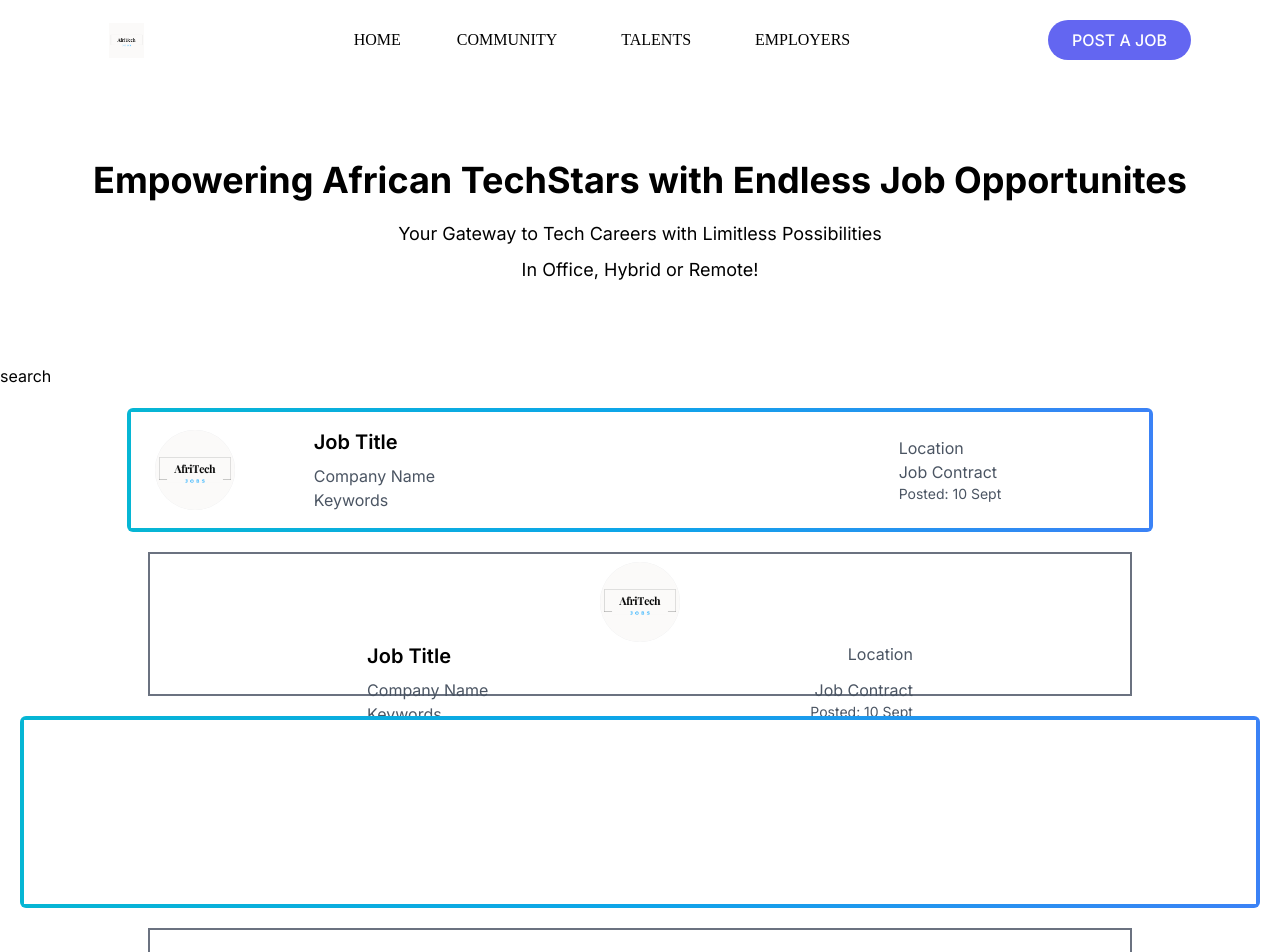
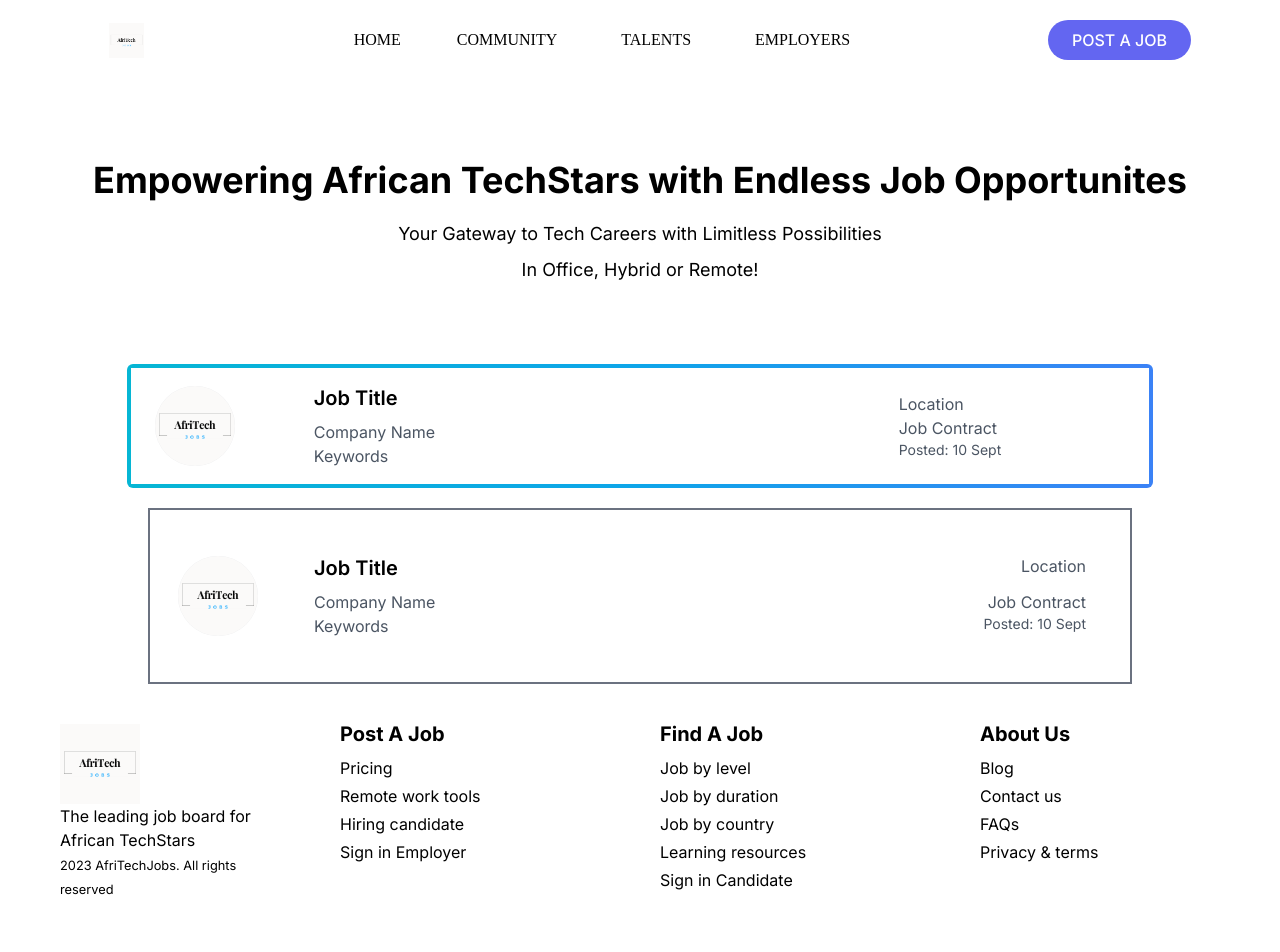
Before and after one commit to Theresa-o/afritechjobsfrontend, a Next.js app: page / in a window 1280 px wide. Shown: the top 952 px of the page. Built offline with nearby package versions, Linux system fonts and the light colour scheme.

Commit message:
created footer

```diff
--- a/src/app/layout.js
+++ b/src/app/layout.js
@@ -2,6 +2,7 @@ import "./globals.css";
 import { Inter } from "next/font/google";
 import Script from "next/script";
 import Navbar from "@/components/Navbar/Navbar";
+import Footer from "@/components/footer/Footer";
 
 const inter = Inter({ subsets: ["latin"] });
 
@@ -16,6 +17,7 @@ export default function RootLayout({ children }) {
       <body className={inter.className}>
         <Navbar />
         {children}
+        <Footer />
       </body>
       <Script
         type="module"
--- a/src/components/MainJobListings/MainJobListings.jsx
+++ b/src/components/MainJobListings/MainJobListings.jsx
@@ -6,7 +6,7 @@ const MainJobListings = () => {
     <section>
       <div>
         <div>
-          <div>search </div>
+          {/* <div>search </div> */}
           <div className="job-listings-container">
             {/* -------------new desktop view */}
             <div className="job-listing gradient mx-auto flex w-5/6 px-5 items-center justify-center m-5">
@@ -60,8 +60,44 @@ const MainJobListings = () => {
               </div>
             </div>
 
-            {/* -------------new mobile view */}
-            <div className="job-listing gray mx-auto flex max-w-screen-lg px-5 items-center justify-center m-4">
+            <div className="job-listing gray mx-auto md:flex md:w-5/6 max-w-screen-lg px-5 items-center justify-center m-4 ">
+              <div className="listing h-30 w-full rounded-md">
+                <div className="border-2 border-gray-500 p-2 h-full w-full flex items-center">
+                  <a href="#" className="w-full flex items-center">
+                    <div className="job-logo bg-gray-200 rounded-full h-20 w-20 hidden md:flex flex-shrink-0 md:m-5">
+                      <img
+                        src="/afritechlogo.png"
+                        alt="Afritech Logo"
+                        className="rounded-full h-18"
+                      />
+                    </div>
+                    <div className="job-position-details ml-4 flex-grow m-4 md:m-9">
+                      <div className="job-meta flex justify-between align-center w-full">
+                        <h2 className="text-xl font-semibold mb-2">
+                          Job Title
+                        </h2>
+                        <p className="text-gray-600 flex">Location</p>
+                      </div>
+                      <div className="job-meta flex justify-between align-center w-full">
+                        <p className="text-gray-600">Company Name</p>
+                        <p className="text-gray-600">Job Contract</p>
+                      </div>
+
+                      <div className="job-meta flex justify-between align-center whitespace-nowrap w-full">
+                        <p className="text-gray-600">Keywords</p>
+                        <span className="text-sm text-gray-600">
+                          Posted: 10 Sept
+                        </span>
+                      </div>
+                    </div>
+                  </a>
+                </div>
+              </div>
+            </div>
+
+            {/* old */}
+            {/* ------------- */}
+            {/* <div className="job-listing gray mx-auto flex max-w-screen-lg px-5 items-center justify-center m-4">
               <div className="listing h-36 w-full rounded-md">
                 <div className="border-2 border-gray-500 p-2 h-full w-full flex justify-around ">
                   <a href="#">
@@ -96,11 +132,9 @@ const MainJobListings = () => {
                   </a>
                 </div>
               </div>
-            </div>
-
-            {/* -------------new mobile view */}
-
-            <div className="job-listing gradient mx-auto flex max-w-screen-xl px-5 items-center justify-center m-5">
+            </div> */}
+            {/* ------------- */}
+            {/* <div className="job-listing gradient mx-auto flex max-w-screen-xl px-5 items-center justify-center m-5">
               <div className="listing h-48 w-full rounded-md bg-gradient-to-r from-cyan-500 via-sky-500 to-blue-500 p-1">
                 <div className="listing-content h-full w-full bg-white">
                   <a href="#">
@@ -110,42 +144,8 @@ const MainJobListings = () => {
                   </a>
                 </div>
               </div>
-            </div>
-
-            <div className="job-listing gray mx-auto flex max-w-screen-lg px-5 items-center justify-center m-4">
-              <div className="listing h-36 w-full rounded-md">
-                <div className="border-2 border-gray-500 p-2 h-full w-full flex items-center">
-                  <a href="#" className="w-full flex items-center">
-                    <div className="job-logo bg-gray-200 rounded-full h-20 w-20 hidden md:flex flex-shrink-0 md:m-5">
-                      <img
-                        src="/afritechlogo.png"
-                        alt="Afritech Logo"
-                        className="rounded-full h-18"
-                      />
-                    </div>
-                    <div className="job-position-details ml-4 flex-grow m-4 md:m-9">
-                      <div className="job-meta flex justify-between align-center w-full">
-                        <h2 className="text-xl font-semibold mb-2">
-                          Job Title
-                        </h2>
-                        <p className="text-gray-600 flex">Location</p>
-                      </div>
-                      <div className="job-meta flex justify-between align-center w-full">
-                        <p className="text-gray-600">Company Name</p>
-                        <p className="text-gray-600">Job Contract</p>
-                      </div>
-
-                      <div className="job-meta flex justify-between align-center whitespace-nowrap w-full">
-                        <p className="text-gray-600">Keywords</p>
-                        <span className="text-sm text-gray-600">
-                          Posted: 10 Sept
-                        </span>
-                      </div>
-                    </div>
-                  </a>
-                </div>
-              </div>
-            </div>
+            </div> */}
+            {/* old */}
           </div>
         </div>
       </div>
--- /dev/null
+++ b/src/components/footer/Footer.jsx
@@ -0,0 +1,53 @@
+import React from "react";
+
+const Footer = () => {
+  return (
+    <footer>
+      <div className="grid grid-cols-3 my-10 mx-5 gap-x-5 md:grid-rows-1 md:gap-x-10 md:grid-cols-4">
+        <div className="mx-10">
+          <div className="h-auto w-20">
+            <img src="/afritechlogo.png" alt="Afritech Logo" />
+          </div>
+          <p>The leading job board for African TechStars</p>
+          <small>2023 AfriTechJobs. All rights reserved</small>
+        </div>
+        <div className="">
+          <h6 className="font-bold leading-3 md:leading-5 md:text-xl">
+            Post A Job
+          </h6>
+          <ul className="mt-3 text-sm md:text-base">
+            <li className="mt-1">Pricing</li>
+            <li className="mt-1">Remote work tools</li>
+            <li className="mt-1">Hiring candidate</li>
+            <li className="mt-1">Sign in Employer</li>
+          </ul>
+        </div>
+        <div className="">
+          <h6 className="font-bold leading-3 md:leading-5 md:text-xl">
+            Find A Job
+          </h6>
+          <ul className="mt-3 text-sm md:text-base">
+            <li className="mt-1 ">Job by level</li>
+            <li className="mt-1">Job by duration</li>
+            <li className="mt-1">Job by country</li>
+            <li className="mt-1">Learning resources</li>
+            <li className="mt-1">Sign in Candidate</li>
+          </ul>
+        </div>
+        <div className="">
+          <h6 className="font-bold leading-3 md:leading-5 md:text-xl">
+            About Us
+          </h6>
+          <ul className="mt-3 text-sm md:text-base">
+            <li className="mt-1">Blog</li>
+            <li className="mt-1">Contact us</li>
+            <li className="mt-1">FAQs</li>
+            <li className="mt-1">Privacy & terms</li>
+          </ul>
+        </div>
+      </div>
+    </footer>
+  );
+};
+
+export default Footer;
```
